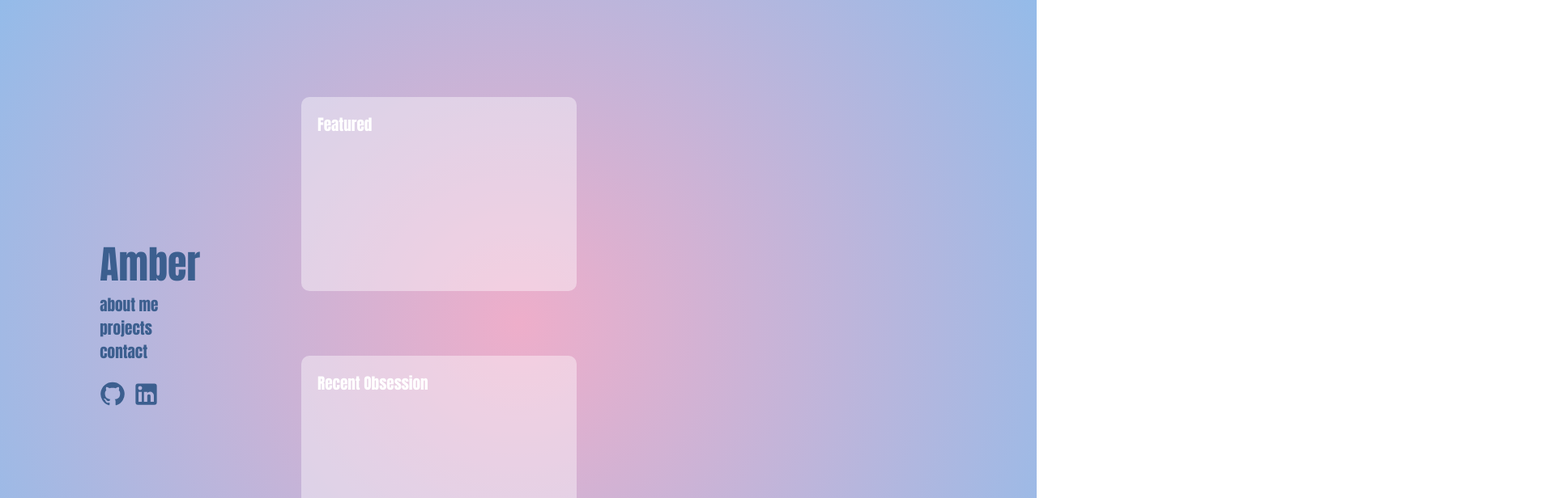
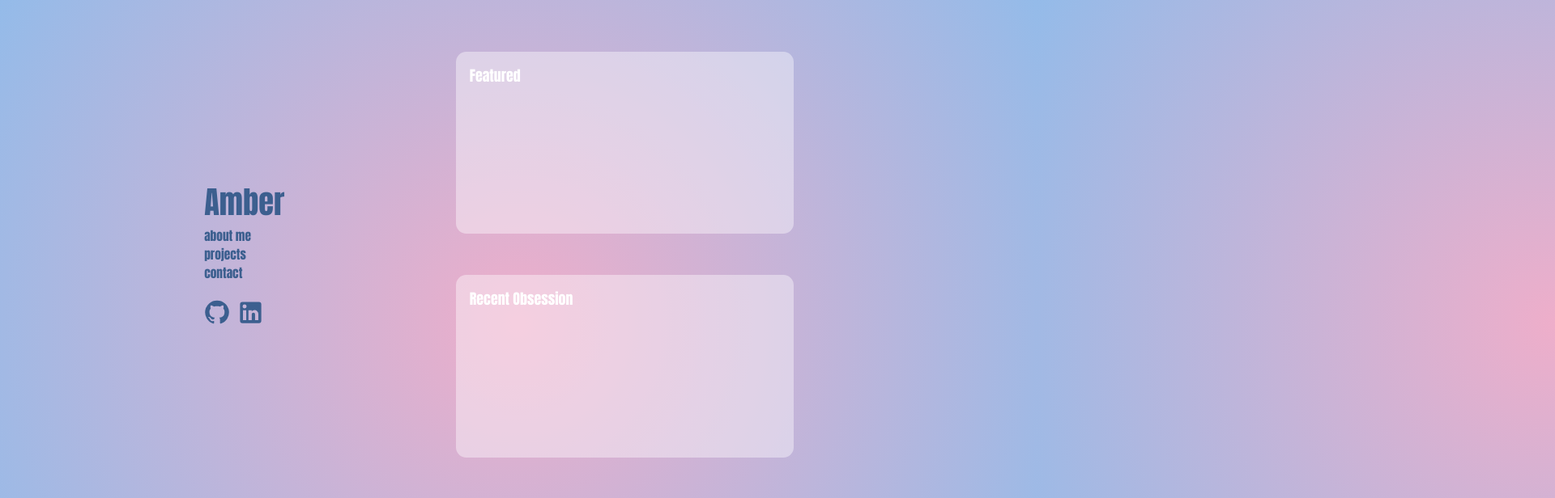
Before and after one commit to amborgw/amborgw.github.io, a React (Create React App) app: page / in a window 1280 px wide. Shown: the top 616 px of the page at 81% size, 1920 px wide, since content can reach past the window. Built offline with nearby package versions, Linux system fonts and the light colour scheme.

Commit message:
Convert units to rem

```diff
--- a/src/components/FeaturedItems.js
+++ b/src/components/FeaturedItems.js
@@ -3,25 +3,25 @@ import React from "react";
 
 export default function FeaturedItems() {
     return (
-        <Box>
+        <Box sx={{ justifyContent: 'center' }}>
             <Box sx={{
                 background: 'rgba(255, 255, 255, 0.4)',
-                width: '300px',
-                height: '200px',
-                borderRadius: '10px',
-                padding: '20px',
+                maxWidth: '30rem',
+                height: '15rem',
+                borderRadius: '1rem',
+                padding: '1.3rem',
             }}>
-                <Typography sx={{ fontSize: '1.2em', color: '#ffffff', opacity: '100%'}}>Featured</Typography>
+                <Typography sx={{ fontSize: '1.4em', color: '#ffffff', opacity: '100%'}}>Featured</Typography>
             </Box>
             <Box sx={{
                 background: 'rgba(255, 255, 255, 0.4)',
-                width: '300px',
-                height: '200px',
-                borderRadius: '10px',
-                padding: '20px',
-                marginTop: 10
+                maxWidth: '30rem',
+                height: '15rem',
+                borderRadius: '1rem',
+                padding: '1.3rem',
+                marginTop: '4rem'
             }}>
-                <Typography sx={{ fontSize: '1.2em', color: '#ffffff', opacity: '100%'}}>Recent Obsession</Typography>
+                <Typography sx={{ fontSize: '1.4em', color: '#ffffff', opacity: '100%'}}>Recent Obsession</Typography>
             </Box>
         </Box>
     )
--- a/src/components/pages/HomePage.js
+++ b/src/components/pages/HomePage.js
@@ -1,4 +1,4 @@
-import React from "react";
+import react from "react";
 
 import Construction from "../Construction";
 import { Box, IconButton, ThemeProvider, Typography, createTheme } from "@mui/material";
@@ -17,14 +17,13 @@ export default function HomePage() {
   return (
     // <Construction/>
     <ThemeProvider theme={theme}>
-      <div style={{ display: 'flex', justifyContent: 'center', alignItems: 'center', width: '100vw', height: '100vh' }}>
+      <div style={{ position: 'absolute', top: '5rem', left: '12rem' }}>
         <Box sx={{
-          width: '100vw',
-          // height: '100vh',
+          width:  'calc(420rem)',
           display: 'grid',
-          gridTemplateColumns: '22rem 2fr',
+          gridTemplateColumns: '22rem 44rem',
           gridTemplateRows: '1',
-          gap: '20px',
+          gap: '10rem',
           alignItems: 'center'
         }}>
           <TitlePage/>
--- a/src/index.css
+++ b/src/index.css
@@ -1,5 +1,6 @@
 html {
   height: 100%;
+  font-size: 1vw;
   /* background: rgb(238,174,202); */
   background: radial-gradient(circle, rgba(238,174,202,1) 0%, rgba(148,187,233,1) 100%);
 }
```
